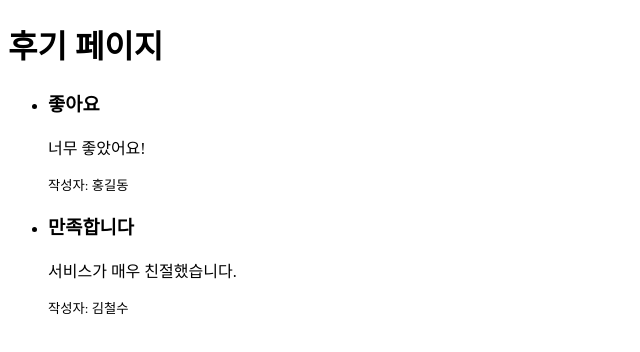
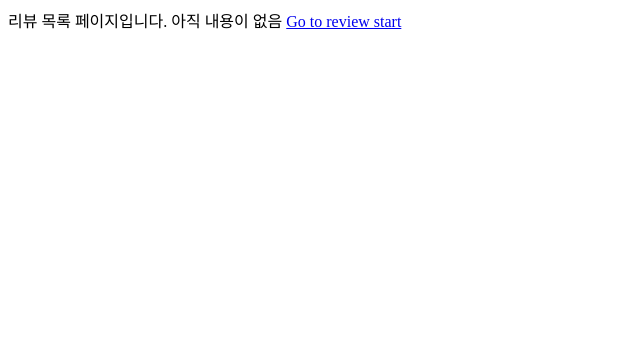
Before and after one commit to FE-NSW/monnawa, a Nuxt app: page /reviews in a window 1280 px wide. Shown: the top 352 px of the page, without its empty margins (0-640 px from the left). Built offline with nearby package versions, Linux system fonts and the light colour scheme.

Commit message:
<docs> : 리뷰 넘어가는 링크버튼 추가

```diff
--- a/pages/index.vue
+++ b/pages/index.vue
@@ -1,6 +1,8 @@
 <template>
   <div>
     <h1>Welcome to Nuxt 3!</h1>
+
+    <NuxtLink to="/reviews/new">Go to review start</NuxtLink>
   </div>
 </template>
 
--- a/pages/reviews/index.vue
+++ b/pages/reviews/index.vue
@@ -1,18 +1,9 @@
 <template>
   <div>
-    <h1>후기 페이지</h1>
-    <div v-if="reviews.length">
-      <ul>
-        <li v-for="review in reviews" :key="review.id">
-          <h3>{{ review.title }}</h3>
-          <p>{{ review.content }}</p>
-          <small>작성자: {{ review.author }}</small>
-        </li>
-      </ul>
-    </div>
-    <div v-else>
-      <p>후기가 없습니다.</p>
-    </div>
+    리뷰 목록 페이지입니다.
+    아직 내용이 없음
+
+    <NuxtLink to="/reviews/new">Go to review start</NuxtLink>
   </div>
 </template>
 
```
